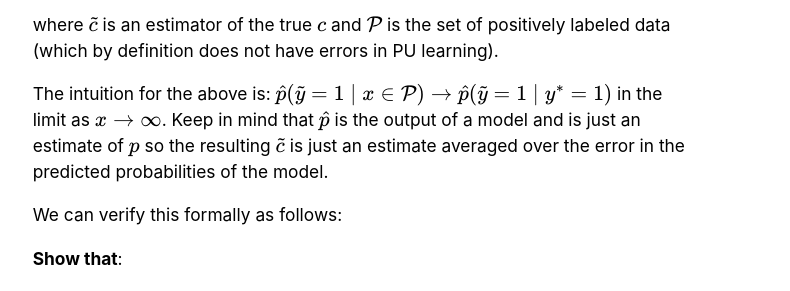
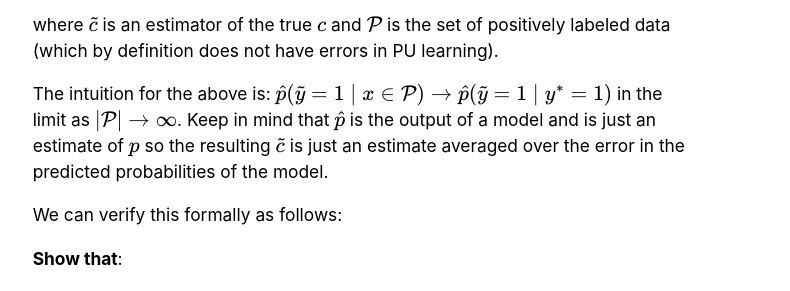
Before and after one commit to dcai-course/dcai-course, a Jekyll site: the page built from _2024/data-centric-model-centric.md, in a window 1280 px wide and 900 px high, scrolled down 7861 px. Shown: the part 155-446 px from the top of the window, without its empty margins (278-1068 px from the left). Built offline with Jekyll 4.4.1, drawn with Linux system fonts in a browser that asks for light colours.

Commit message:
math notation fix

```diff
--- a/_2024/data-centric-model-centric.md
+++ b/_2024/data-centric-model-centric.md
@@ -177,7 +177,7 @@ $$
 
 where $\tilde{c}$ is an estimator of the true $c$ and $\mathcal{P}$ is the set of positively labeled data (which by definition does not have errors in PU learning).
 
-The intuition for the above is: $\hat{p}(\tilde{y} = 1 \mid x \in \mathcal{P})  \to \hat{p}(\tilde{y} = 1 \mid y^* = 1)$ in the limit as $x \to \infty$. Keep in mind that $\hat{p}$ is the output of a model and is just an estimate of $p$ so the resulting $\tilde{c}$ is just an estimate averaged over the error in the predicted probabilities of the model.
+The intuition for the above is: $\hat{p}(\tilde{y} = 1 \mid x \in \mathcal{P})  \to \hat{p}(\tilde{y} = 1 \mid y^* = 1)$ in the limit as $\vert \mathcal{P} \vert \to \infty$. Keep in mind that $\hat{p}$ is the output of a model and is just an estimate of $p$ so the resulting $\tilde{c}$ is just an estimate averaged over the error in the predicted probabilities of the model.
 
 We can verify this formally as follows:
 
```
